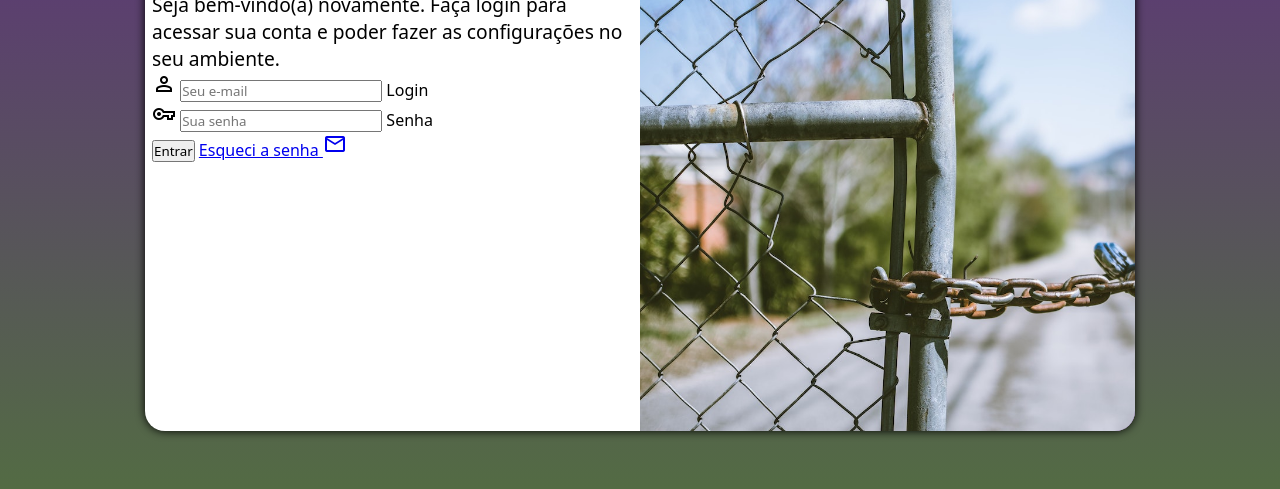
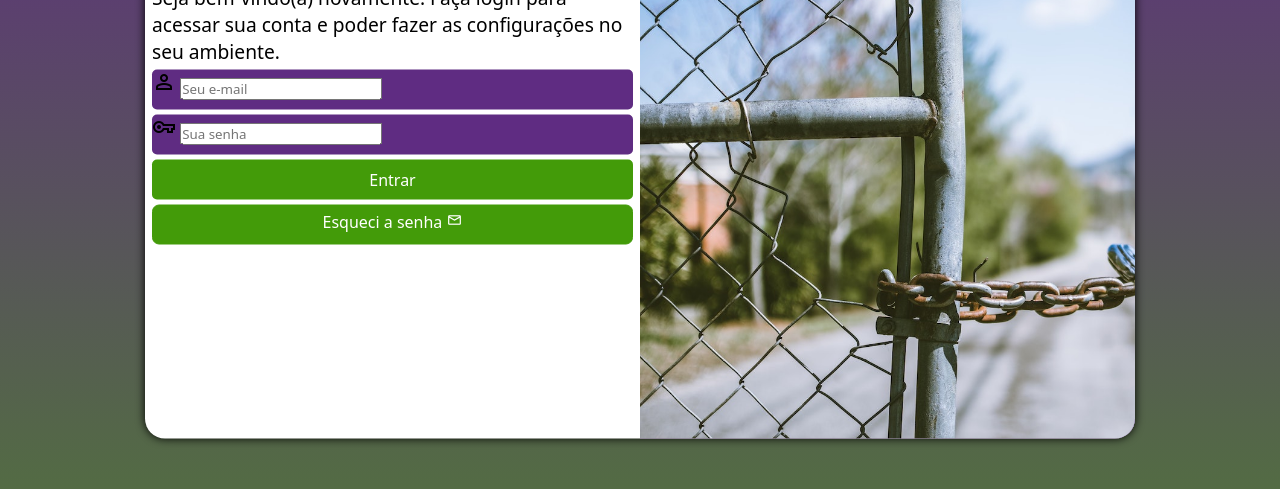
Before and after one commit to victorfreireavfs/projeto-login, a plain HTML site: page index.html in a window 1280 px wide. Shown: the part 219-708 px from the top of the page. Drawn offline with nearby package versions, Linux system fonts and the light colour scheme.

Commit message:
formatação formulários

```diff
--- a/estilos/style.css
+++ b/estilos/style.css
@@ -34,7 +34,7 @@ main{
 
     background-color: white;
     width: 250px;
-    height: 500px;
+    height: 515px;
     border-radius: 20px;
     box-shadow: 0px 0px 10px rgb(0, 0, 0);
 
@@ -64,3 +64,58 @@ main{
 #formulario p{
     font-size: 0.8em;
 }
+
+div.campo{
+    background-color: #5f2c82;
+    display: block;
+    height:40px;
+    border-radius: 5px;
+    margin: 5px 0px;
+}
+
+form label{
+    display: none;
+}
+
+input[type=submit]{
+    display: block;
+    font-size: 1em;
+    width: 100%;
+    height: 40px;
+    background-color: #439b09;
+    color: white;
+    border: none;
+    border-radius: 5px;
+    cursor: pointer;
+}
+
+input[type=submit]:hover{
+    background-color: #eaeee7;
+    color: black;
+    border: 1px solid #439b09;
+}
+
+form a.botao{
+    display: block;
+    text-align: center;
+    font-size: 1em;
+    width: 100%;
+    height: 40px;
+    padding-top: 5px;
+    margin-top: 5px;
+    background-color:#439b09;
+    color:white;
+    border: 1px solid #439b09;
+    border-radius: 7px;
+    text-decoration: none;
+}
+
+form a.botao:hover{
+    background-color: #eaeee7;
+    color: black;
+    border: 1px solid #439b09;
+}
+
+form a.botao span{
+    font-size: 1em;
+}
--- a/index.html
+++ b/index.html
@@ -30,7 +30,7 @@
                          <label for="isenha">Senha</label>
                     </div>
                     <input type="submit" value="Entrar">
-                    <a href="esqueci.html"> Esqueci a senha  <span class="material-symbols-outlined">mail</span></a>
+                    <a href="esqueci.html" class="botao"> Esqueci a senha  <span class="material-symbols-outlined">mail</span></a>
                 </form>
             </div>
         </section>
```
